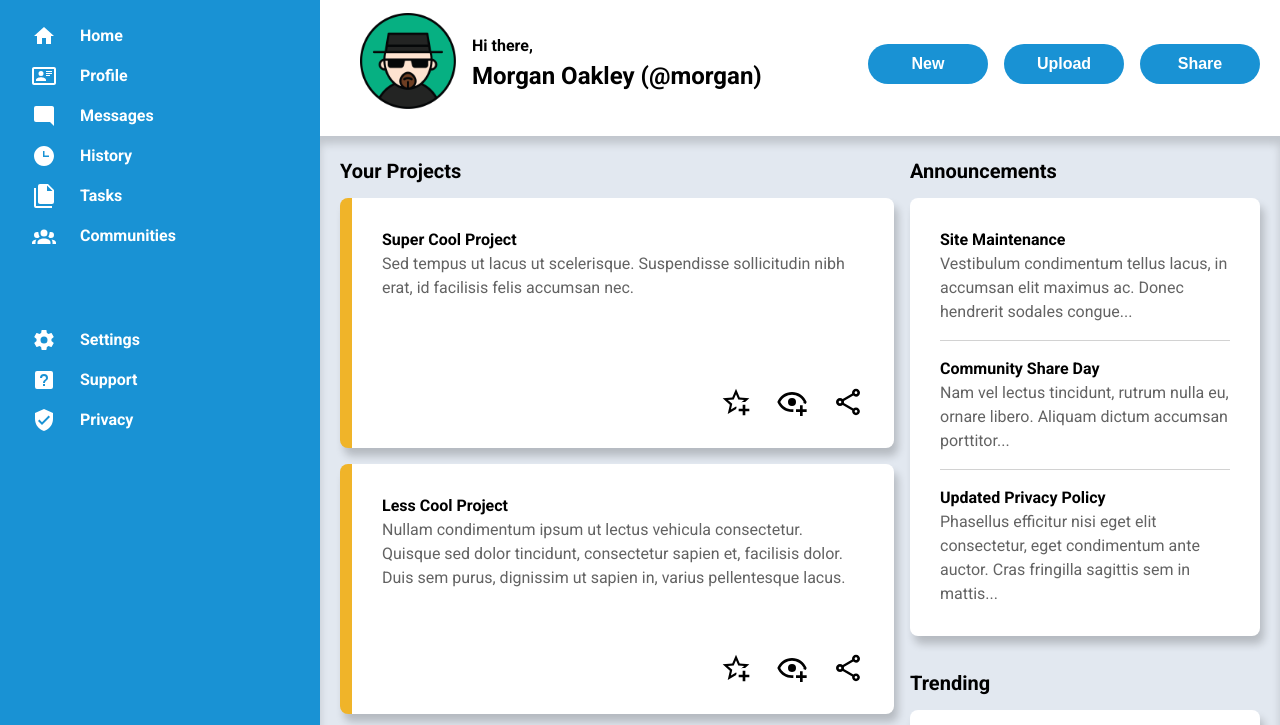
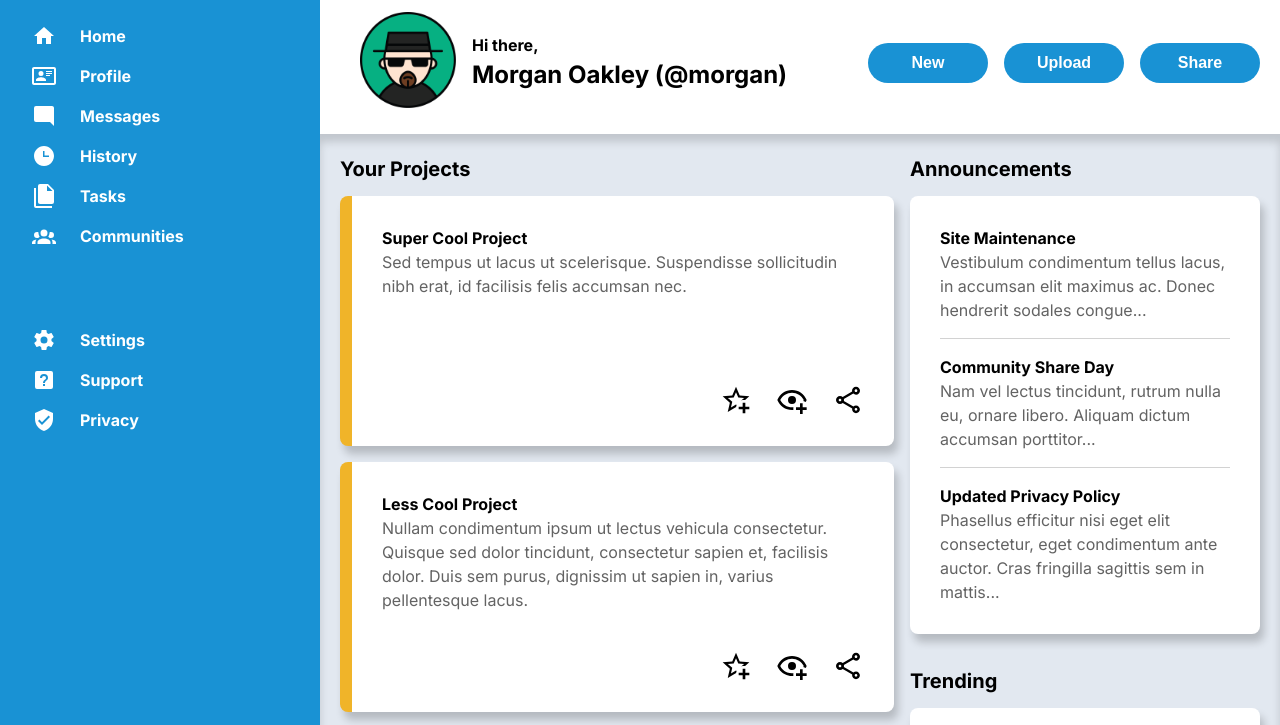
Before and after one commit to mjcw88/odin-admin-dashboard, a plain HTML site: page index.html in a window 1280 px wide. Shown: the part 92-817 px from the top of the page. Drawn offline with Linux system fonts and the light colour scheme.

Commit message:
changed from roboto to inter

```diff
--- a/styles.css
+++ b/styles.css
@@ -1,4 +1,4 @@
-@import url('https://fonts.googleapis.com/css2?family=Roboto:ital,wght@0,100..900;1,100..900&display=swap');
+@import url('https://fonts.googleapis.com/css2?family=Inter:ital,opsz,wght@0,14..32,100..900;1,14..32,100..900&display=swap');
 
 :root {
     --dashboardgap: 12px;
@@ -23,7 +23,7 @@
 }
 
 body {
-    font-family: "Roboto", sans-serif;
+    font-family: "Inter", sans-serif;
     font-optical-sizing: auto;
     font-weight: normal;
     font-style: normal;
```
